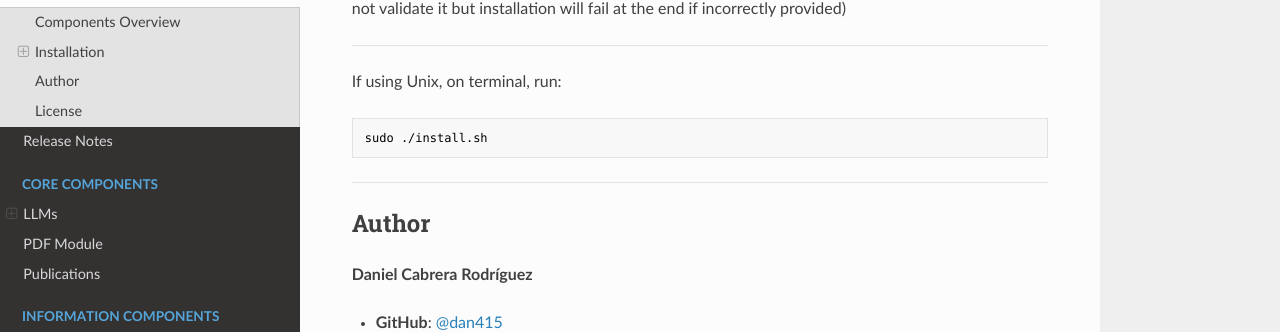
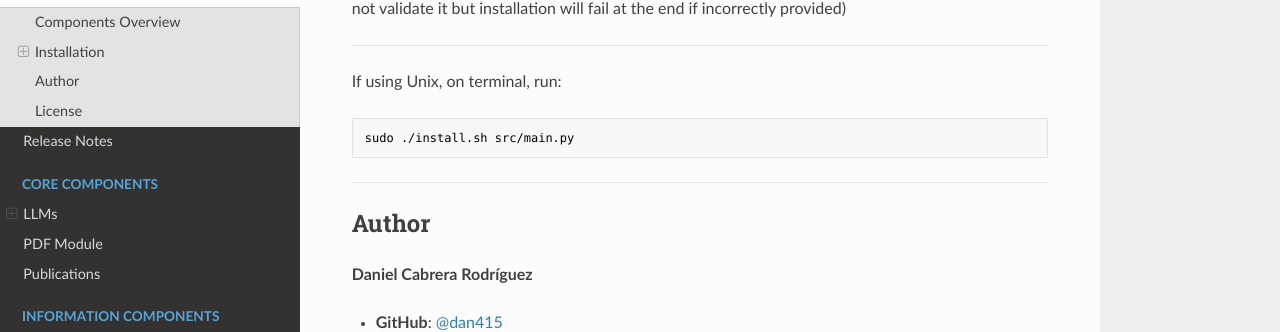
Before and after one commit to dan415/linkedinassistant, an MkDocs documentation site: the page built from docs/README.md, in a window 1280 px wide and 900 px high, scrolled down 5791 px. Shown: the part 129-461 px from the top of the window. Built offline with MkDocs 1.6.1, drawn with Linux system fonts in a browser that asks for light colours; nearby versions of some CDN libraries.

Commit message:
update: docs

````diff
--- a/docs/README.md
+++ b/docs/README.md
@@ -241,7 +241,7 @@ it but installation will fail at the end if incorrectly provided)
 If using Unix, on terminal, run:
 
 ```bash
-sudo ./install.sh
+sudo ./install.sh src/main.py
 ```
 
 ---
````
Also changed, not shown: README.md (+1 -1 lines).
